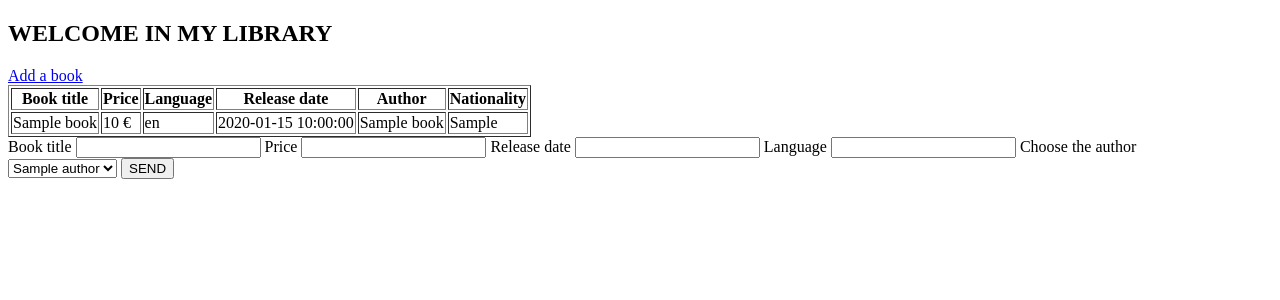
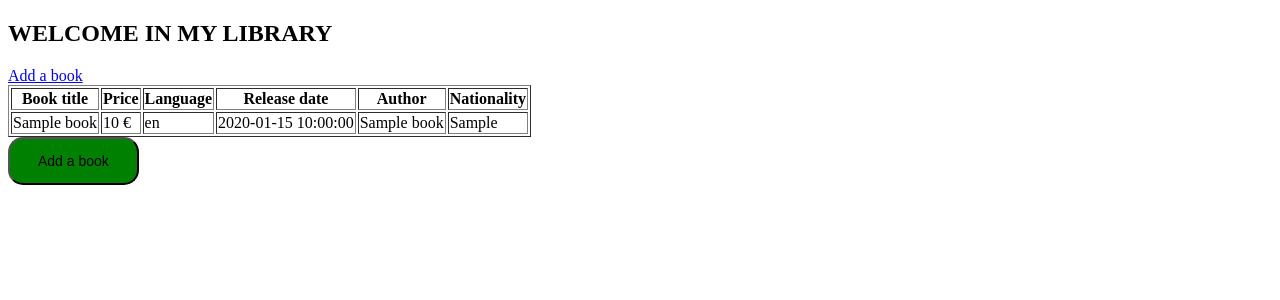
Before and after one commit to MisterKeyboard/MYLIBRARY, a PHP site: page /add.php in a window 1280 px wide. Shown: the top 300 px of the page. Run offline with PHP 8.4, Linux system fonts and the light colour scheme; tables that the repository leaves empty or names only in its code hold one stand-in row (values such as "Sample post").

Commit message:
début pop up

```diff
--- a/CSS/style.css
+++ b/CSS/style.css
@@ -25,8 +25,9 @@ h1{
 }
 
 table{
-    background-color: white;
+    background-color:white;
     font-size: 20px;
+    border-radius: 10px;
     width: 90%;
     margin-top: 50px;
     margin-right: auto;
@@ -35,11 +36,48 @@ table{
 
 
 a{
-
     margin-left: 5%;
-    font-size: 30px;
+    font-size: 40px;
 }
 
 .center{
 text-align: center;
+}*/
+
+.btnPopup{
+    background-color: green;
+    padding:1em 2em;
+    border-radius: 15px;
+    font-size: 14px;
+    color: black;
+    cursor: pointer;
 }
+
+.btnPopup:hover{
+    background-color: gainsboro;
+}
+
+.overlay{
+    position:fixed;
+    left:0px;
+    top:0px;
+    background-color: rgba(0,0,0, 0.5);
+    width: 100%;
+    height: 100%;
+    display:none;
+}
+
+.popup{
+    margin:20% auto;
+    padding: 1em;
+    width: 80%;
+    height:200px;
+    background-color: rgb(228,228,228);
+    border-radius: 5px;
+    box-shadow:15px 20px 0 rgba(0,0,0,0.5);
+}
+
+.btnClose{
+    float:right;
+    cursor:pointer;
+}
--- a/add.php
+++ b/add.php
@@ -13,10 +13,23 @@
     <meta name="viewport" content="width=device-width, initial-scale=1.0">
     <title>My library</title>
     <link rel="icon" href="img/book-shelf.png">
-    <link rel="stylesheet" href="./CSS/style2.css">
+    <link rel="stylesheet" href="./CSS/style.css">
 </head>
 
+
+
+
 <body>
+
+    <button id="btnPopup" class="btnPopup">Add a book</button>
+
+    <div id="overlay" class="overlay">
+
+        <div id="popup" class="popup">
+
+
+            <span id="btnClose" class="btnClose">&times;</span>
+
             <form method="POST" action="add.php">
 
                 <label for="title">Book title</label>
@@ -35,8 +48,6 @@
                 <select name="author_id" id="author">
 
                 <?php
-
-
                     foreach ($PDO->query('SELECT author_id, name FROM author') as $data) {
                 ?>
                         <option value="<?php echo $data['author_id']; ?>"><?php echo $data['name']; ?></option>;
@@ -47,10 +58,10 @@
                 </select>
 
                 <button type="submit">SEND</button>
-
-
-
             </form>
+        </div>
+    </div>
+    <script src="script.js"></script>
 
 </body>
 
@@ -64,16 +75,17 @@ if ($_SERVER['REQUEST_METHOD'] === 'POST') {
     if (empty($_POST["title"]) || empty($_POST["price"]) || empty($_POST["releasedate"]) || empty($_POST["language"])){
     echo 'Veuillez remplir tous les champs.';
     }else {
-
+        var_dump($_POST);
 
         $title = $_POST["title"];
         $price = $_POST["price"];
         $releasedate = $_POST["releasedate"];
         $language = $_POST["language"];
+        $author_id = $_POST["author_id"];
 
 
-        $sql = $PDO->prepare("INSERT INTO book (title, price, releasedate, language) VALUES (:title, :price, :releasedate, :language)");
-        $sql->execute(array(":title" => $title, ":price" => $price, ":releasedate" => $releasedate, ":language" => $language));
+        $sql = $PDO->prepare("INSERT INTO book (title, price, releasedate, language, author_id) VALUES (:title, :price, :releasedate, :language, :author_id)");
+        $sql->execute(array(":title" => $title, ":price" => $price, ":releasedate" => $releasedate, ":language" => $language, ":author_id" => $author_id ));
     }
 
 }
--- a/index.php
+++ b/index.php
@@ -18,6 +18,7 @@
             <h1>WELCOME IN MY LIBRARY</h1>
 
             <a href="add.php">Add a book<a>
+
 
             <table border = "1px" >
                 <tr>
```
Also changed, not shown: CSS/style2.css (deleted), script.js (added). Lines whose indentation alone changed are shown as unchanged.
